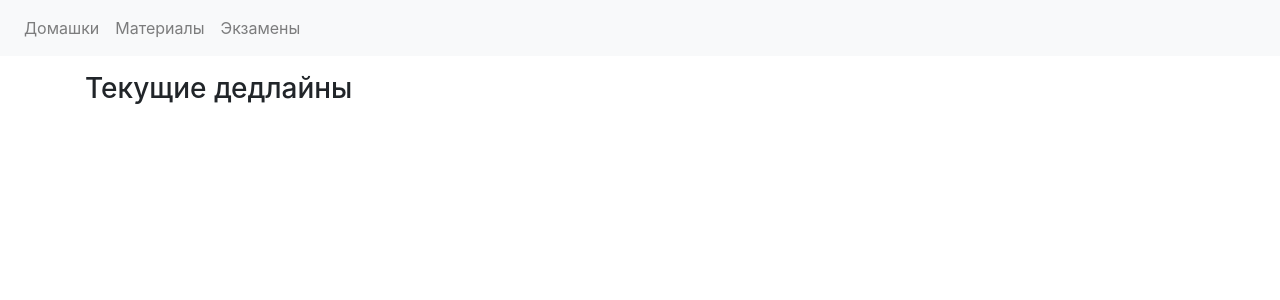
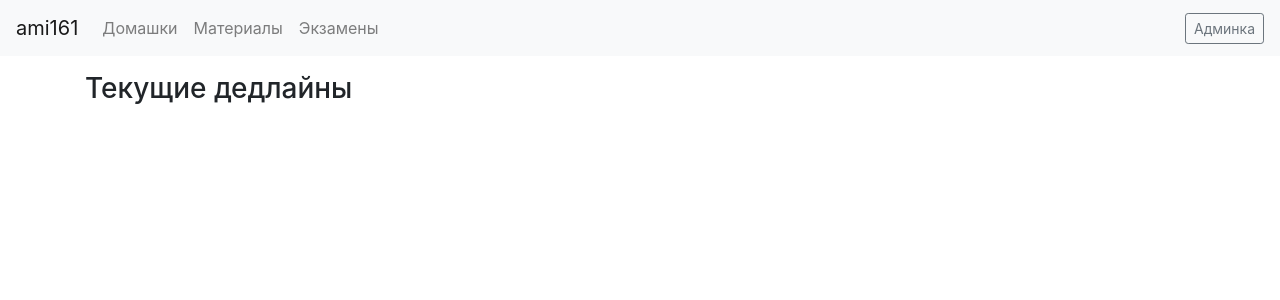
Before and after one commit to laplab/ami161, a Django app: page / in a window 1280 px wide. Shown: the top 300 px of the page. Run offline with Django 3.2, Linux system fonts and the light colour scheme; data that the repository does not hold is empty; parts of the project's set-up code (start-up, migrations or seed data) failed here and were passed over; some libraries are stand-ins or nearby versions.

Commit message:
add brand and admin link to the header

```diff
--- a/homework/templates/base.html
+++ b/homework/templates/base.html
@@ -7,6 +7,16 @@
     <link rel="stylesheet" href="https://maxcdn.bootstrapcdn.com/bootstrap/4.0.0/css/bootstrap.min.css" integrity="sha384-Gn5384xqQ1aoWXA+058RXPxPg6fy4IWvTNh0E263XmFcJlSAwiGgFAW/dAiS6JXm" crossorigin="anonymous">
     <link rel="stylesheet" href="https://maxcdn.bootstrapcdn.com/font-awesome/4.7.0/css/font-awesome.min.css">
     <style>
+        body {
+            -ms-word-break: break-all;
+            word-break: break-all;
+            word-break: break-word;
+
+            -webkit-hyphens: auto;
+            -moz-hyphens: auto;
+            hyphens: auto;
+        }
+
         p {
             margin: 0;
         }
@@ -15,6 +25,8 @@
 <body>
 
     <nav class="navbar navbar-expand-lg navbar-light bg-light">
+        <a class="navbar-brand" href="/">ami161</a>
+
         <button class="navbar-toggler" type="button" data-toggle="collapse" data-target="#navigationbar" aria-controls="navigationbar" aria-expanded="false" aria-label="Toggle navigation">
             <span class="navbar-toggler-icon"></span>
         </button>
@@ -23,6 +35,10 @@
                 <a class="nav-item nav-link" href="{% url 'deadlines' %}">Домашки</a>
                 <a class="nav-item nav-link" href="{% url 'materials' %}">Материалы</a>
                 <a class="nav-item nav-link" href="{% url 'exams' %}">Экзамены</a>
+            </div>
+
+            <div class="navbar-nav ml-auto">
+                <a class="btn btn-sm btn-outline-secondary" href="/admin">Админка</a>
             </div>
         </div>
     </nav>
```
